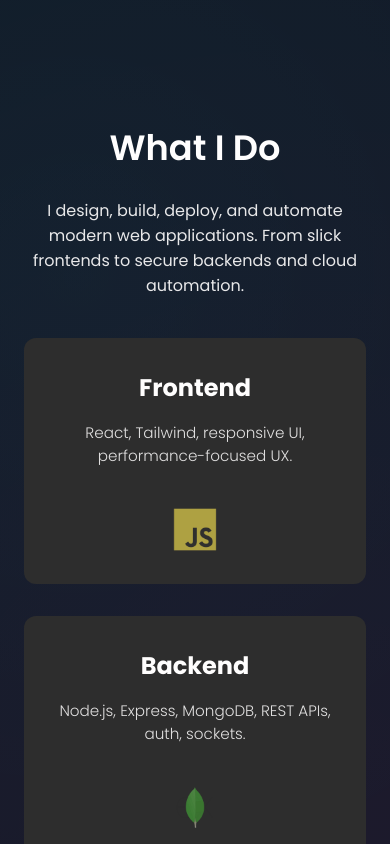
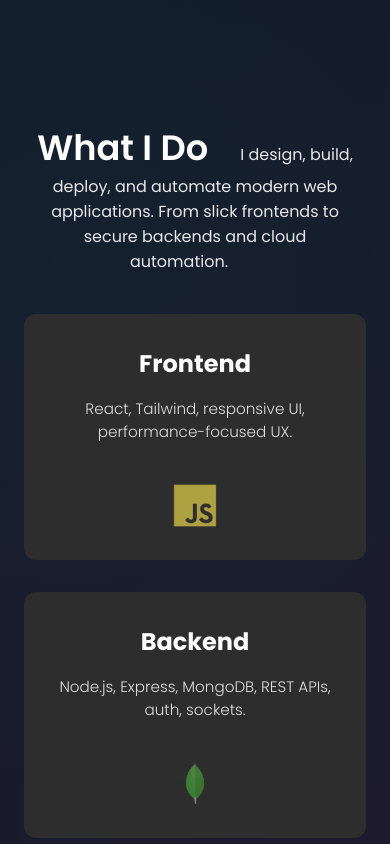
Before and after one commit to Avishka-55/avishka-55.github.io, a React (Vite) app: page / in a window 390 px wide. Shown: the part 820-1664 px from the top of the page. Built offline with nearby package versions, Linux system fonts and the light colour scheme.

Commit message:
Fix mobile responsiveness of skills and education sections

```diff
--- a/src/components/Skills/Skills.css
+++ b/src/components/Skills/Skills.css
@@ -18,6 +18,15 @@
 }
 
 
+.sectionInner {
+  width: 100%;
+  max-width: 65rem;
+  margin: 0 auto;
+
+  padding-left: max(1.5rem, env(safe-area-inset-left));
+  padding-right: max(1.5rem, env(safe-area-inset-right));
+}
+
 
 .skillTitle {
   font-size: 3rem;
@@ -33,16 +42,11 @@
 }
 
 
-
 .skillsGrid {
   margin-top: 2.5rem;
   width: 100%;
-  padding: 0 1.5rem;
-
   display: flex;
   gap: 2rem;
-
-
   contain: layout;
 }
 
--- a/src/components/Skills/Skills.jsx
+++ b/src/components/Skills/Skills.jsx
@@ -1,17 +1,16 @@
 import React from 'react'
 import './Skills.css'
 
-// FRONTEND
 import reactIcon from '../../assets/react.png'
 import tailwindIcon from '../../assets/tailwind.png'
 import jsIcon from '../../assets/js.png'
 
-// BACKEND
+
 import nodeIcon from '../../assets/node.png'
 import expressIcon from '../../assets/express.png'
 import mongoIcon from '../../assets/mongo.png'
 
-// DEVOPS
+
 import dockerIcon from '../../assets/docker.png'
 import linuxIcon from '../../assets/linux.png'
 import nginxIcon from '../../assets/nginx.png'
@@ -19,6 +18,8 @@ import nginxIcon from '../../assets/nginx.png'
 const Skills = () => {
   return (
     <section id="skills">
+      <div className="sectionInner">
+
         <span className="skillTitle">What I Do</span>
 
         <span className="skillDesc">
@@ -28,7 +29,6 @@ const Skills = () => {
 
         <div className="skillsGrid">
 
-        {/* FRONTEND */}
           <div className="skillCard">
             <h2>Frontend</h2>
             <p>React, Tailwind, responsive UI, performance-focused UX.</p>
@@ -40,7 +40,6 @@ const Skills = () => {
             </div>
           </div>
 
-        {/* BACKEND */}
           <div className="skillCard">
             <h2>Backend</h2>
             <p>Node.js, Express, MongoDB, REST APIs, auth, sockets.</p>
@@ -52,7 +51,6 @@ const Skills = () => {
             </div>
           </div>
 
-        {/* DEVOPS */}
           <div className="skillCard">
             <h2>DevOps</h2>
             <p>Docker, Linux, Nginx, CI/CD, VPS, SSL, monitoring.</p>
@@ -65,8 +63,11 @@ const Skills = () => {
           </div>
 
         </div>
+      </div>
     </section>
   )
 }
 
+
+
 export default Skills
```
Lines whose indentation alone changed are shown as unchanged.
